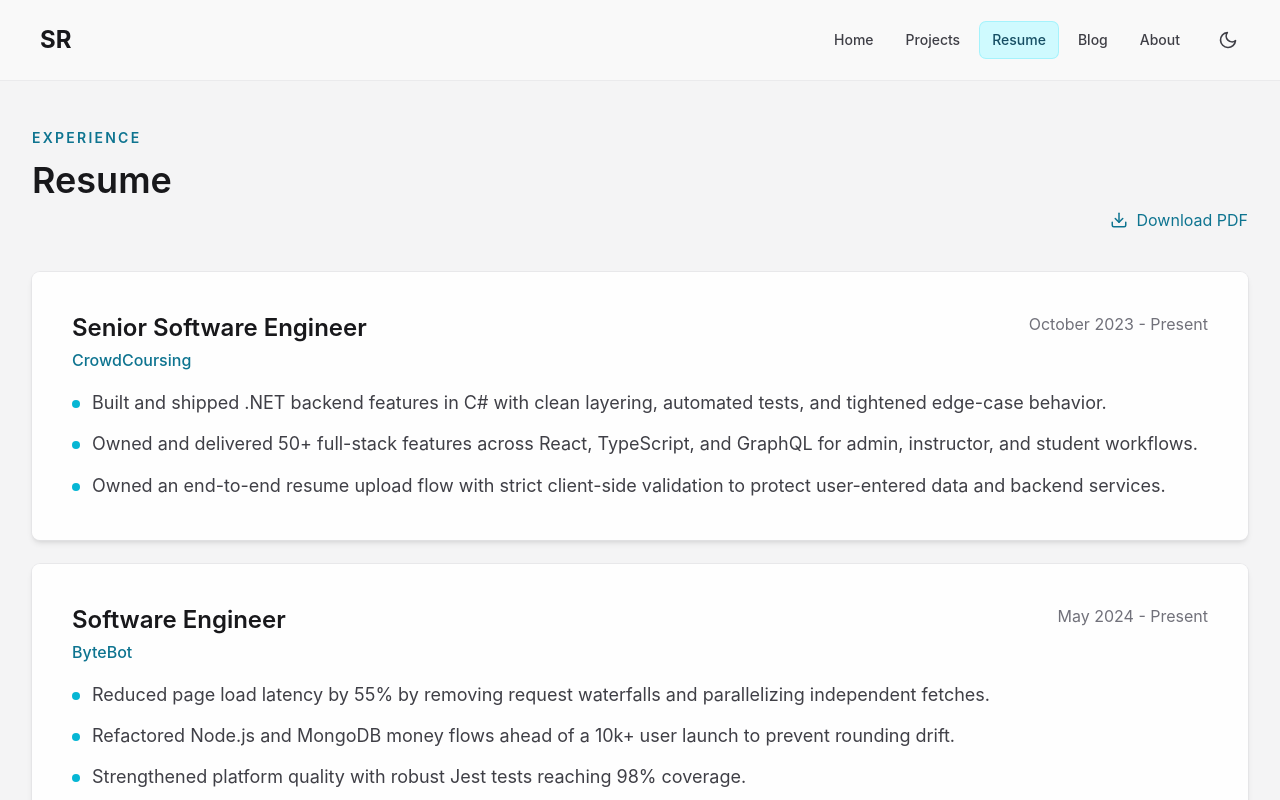
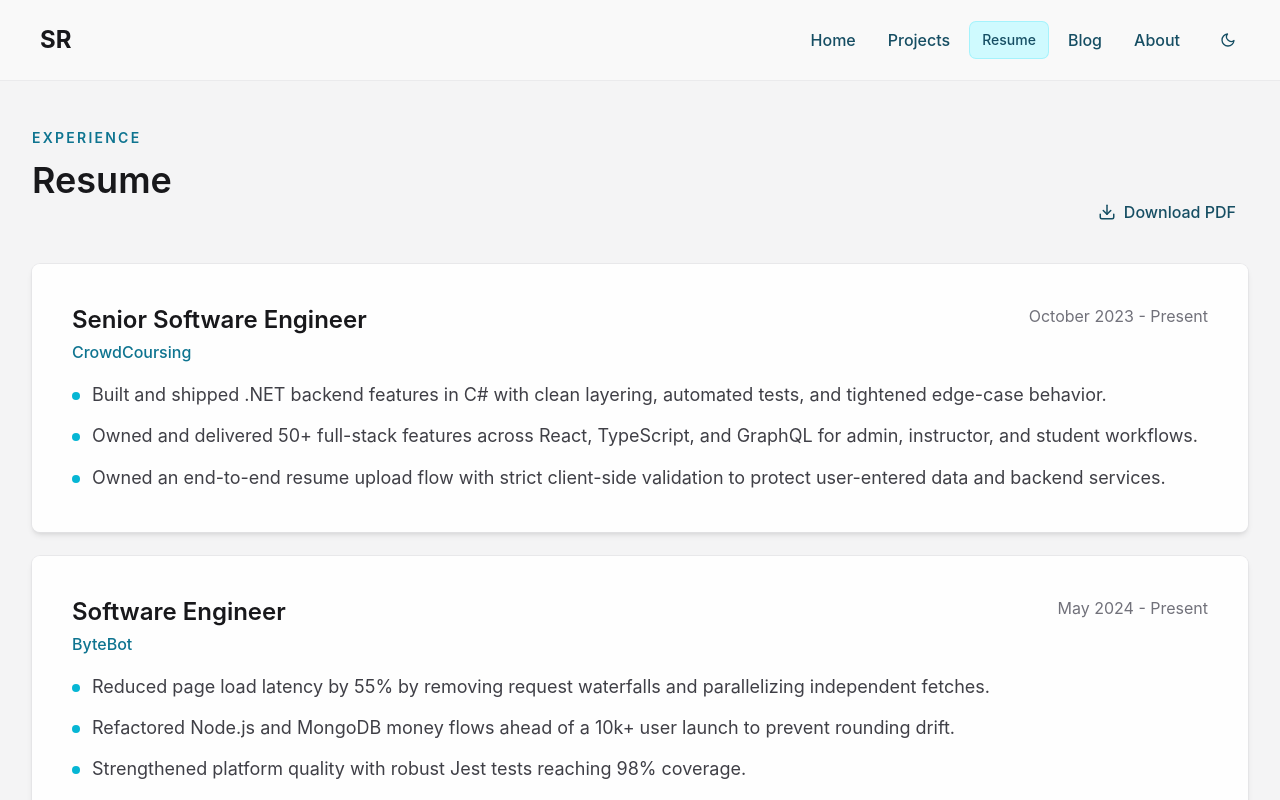
Before and after one commit to Smrosner/portfolio, a Next.js app: page /resume in a window 1280 px wide. Shown: the top 800 px of the page. Built offline with nearby package versions, Linux system fonts and the light colour scheme.

Commit message:
refactor: standardize navigation and link styles by introducing pageLink theme component and updating layouts

```diff
--- a/src/app/page.tsx
+++ b/src/app/page.tsx
@@ -91,14 +91,14 @@ export default function Home(): JSX.Element {
       </section>
 
       <section className="mx-auto max-w-7xl px-6 py-14 lg:px-8">
-        <div className="mb-10 flex flex-col gap-4 sm:flex-row sm:items-end sm:justify-between">
+        <div className="mb-8 flex flex-col gap-4 sm:flex-row sm:items-end sm:justify-between">
           <div>
             <p className="mb-3 text-sm font-semibold uppercase tracking-[0.16em] text-cyan-700 dark:text-cyan-300">
               Selected Work
             </p>
             <h2 className={theme.typography.h2}>Featured Projects</h2>
           </div>
-          <Link href="/projects" className={theme.typography.link}>
+          <Link href="/projects" className={theme.components.pageLink}>
             See all projects
           </Link>
         </div>
@@ -110,14 +110,14 @@ export default function Home(): JSX.Element {
       </section>
 
       <section className="mx-auto max-w-7xl px-6 py-14 lg:px-8">
-        <div className="mb-10 flex flex-col gap-4 sm:flex-row sm:items-end sm:justify-between">
+        <div className="mb-8 flex flex-col gap-4 sm:flex-row sm:items-end sm:justify-between">
           <div>
             <p className="mb-3 text-sm font-semibold uppercase tracking-[0.16em] text-cyan-700 dark:text-cyan-300">
               Technical Writing
             </p>
             <h2 className={theme.typography.h2}>Recent Articles</h2>
           </div>
-          <Link href="/blog" className={theme.typography.link}>
+          <Link href="/blog" className={theme.components.pageLink}>
             Visit the blog
           </Link>
         </div>
--- a/src/app/projects/page.tsx
+++ b/src/app/projects/page.tsx
@@ -22,8 +22,8 @@ export default function ProjectsPage(): JSX.Element {
           </p>
           <h1 className={theme.typography.h1}>Project Case Studies</h1>
           <p className={`${theme.typography.body} max-w-3xl`}>
-            Resume-backed examples of how I turn ambiguous product and system
-            problems into reliable shipped software.
+            Examples of how I turn ambiguous product and system problems into
+            reliable shipped software.
           </p>
         </div>
 
--- a/src/components/Resume.tsx
+++ b/src/components/Resume.tsx
@@ -75,7 +75,7 @@ export default function Resume({ compact = false }: ResumeProps): JSX.Element {
 
   return (
     <section>
-      <div className="mb-10 flex flex-col gap-4 sm:flex-row sm:items-end sm:justify-between">
+      <div className="mb-8 flex flex-col gap-4 sm:flex-row sm:items-end sm:justify-between">
         <div>
           <p className="mb-3 text-sm font-semibold uppercase tracking-[0.16em] text-cyan-700 dark:text-cyan-300">
             Experience
@@ -88,13 +88,13 @@ export default function Resume({ compact = false }: ResumeProps): JSX.Element {
           <a
             href="/ShayRosnerResume.pdf"
             download="ShayRosnerResume.pdf"
-            className={`${theme.typography.link} flex items-center gap-2`}
+            className={`${theme.components.pageLink} flex items-center gap-2`}
           >
             <DownloadIcon size={18} />
             Download PDF
           </a>
           {compact && (
-            <Link href="/resume" className={theme.typography.link}>
+            <Link href="/resume" className={theme.components.pageLink}>
               Full resume
             </Link>
           )}
@@ -109,9 +109,7 @@ export default function Resume({ compact = false }: ResumeProps): JSX.Element {
           >
             <div className="mb-4 flex flex-col gap-2 md:flex-row md:items-start md:justify-between">
               <div>
-                <h3 className={`${theme.typography.h3} !mb-1`}>
-                  {exp.title}
-                </h3>
+                <h3 className={`${theme.typography.h3} !mb-1`}>{exp.title}</h3>
                 <p className="font-medium text-cyan-700 dark:text-cyan-300">
                   {exp.company}
                 </p>
@@ -122,7 +120,10 @@ export default function Resume({ compact = false }: ResumeProps): JSX.Element {
             </div>
             <ul className="space-y-3">
               {exp.description.map((item) => (
-                <li key={item} className={`${theme.typography.body} flex gap-3`}>
+                <li
+                  key={item}
+                  className={`${theme.typography.body} flex gap-3`}
+                >
                   <span
                     aria-hidden="true"
                     className="mt-3 h-2 w-2 shrink-0 rounded-full bg-cyan-500"
--- a/src/components/shared/Navbar.tsx
+++ b/src/components/shared/Navbar.tsx
@@ -56,11 +56,11 @@ export default function Navbar(): JSX.Element {
               <Link
                 key={item.href}
                 href={item.href}
-                className={`rounded-md px-3 py-2 text-sm font-medium transition-colors ${
+                className={
                   active
-                    ? "bg-cyan-100 text-cyan-900 ring-1 ring-cyan-200 dark:bg-cyan-400/15 dark:text-cyan-100 dark:ring-cyan-400/30"
-                    : `${themeStyles.colors.text.secondary} hover:bg-zinc-100 hover:text-cyan-800 dark:hover:bg-zinc-900 dark:hover:text-cyan-200`
-                }`}
+                    ? "rounded-md px-3 py-2 text-sm font-medium transition-colors bg-cyan-100 text-cyan-900 ring-1 ring-cyan-200 dark:bg-cyan-400/15 dark:text-cyan-100 dark:ring-cyan-400/30"
+                    : themeStyles.components.pageLink
+                }
               >
                 {item.label}
               </Link>
@@ -71,10 +71,8 @@ export default function Navbar(): JSX.Element {
             onClick={toggleTheme}
             aria-label="Toggle theme"
             className={`ml-2 flex h-10 w-10 items-center justify-center rounded-md bg-transparent focus:outline-none focus-visible:outline focus-visible:outline-2 focus-visible:outline-cyan-500/80 focus-visible:outline-offset-2 transition duration-300 ${
-              themeStyles.colors.text.secondary
-            } hover:bg-zinc-100 hover:text-cyan-800 dark:hover:bg-zinc-900 dark:hover:text-cyan-200 ${
-              mounted ? "opacity-100" : "opacity-0"
-            }`}
+              themeStyles.components.pageLink
+            } ${mounted ? "opacity-100" : "opacity-0"}`}
           >
             {!mounted ? null : theme === "dark" ? <SunIcon /> : <MoonIcon />}
           </button>
@@ -86,10 +84,8 @@ export default function Navbar(): JSX.Element {
             onClick={toggleTheme}
             aria-label="Toggle theme"
             className={`flex h-10 w-10 items-center justify-center rounded-md bg-transparent focus:outline-none focus-visible:outline focus-visible:outline-2 focus-visible:outline-cyan-500/80 focus-visible:outline-offset-2 transition duration-300 ${
-              themeStyles.colors.text.secondary
-            } hover:bg-zinc-100 hover:text-cyan-800 dark:hover:bg-zinc-900 dark:hover:text-cyan-200 ${
-              mounted ? "opacity-100" : "opacity-0"
-            }`}
+              themeStyles.components.pageLink
+            } ${mounted ? "opacity-100" : "opacity-0"}`}
           >
             {!mounted ? null : theme === "dark" ? <SunIcon /> : <MoonIcon />}
           </button>
@@ -126,11 +122,11 @@ export default function Navbar(): JSX.Element {
                   key={item.href}
                   href={item.href}
                   onClick={() => setIsOpen(false)}
-                  className={`rounded-md px-3 py-2 text-sm font-medium transition-colors ${
+                  className={
                     active
-                      ? "bg-cyan-100 text-cyan-900 dark:bg-cyan-400/15 dark:text-cyan-100"
-                      : `${themeStyles.colors.text.secondary} hover:bg-zinc-100 dark:hover:bg-zinc-900`
-                  }`}
+                      ? "rounded-md px-3 py-2 text-sm font-medium transition-colors bg-cyan-100 text-cyan-900 dark:bg-cyan-400/15 dark:text-cyan-100"
+                      : themeStyles.components.pageLink
+                  }
                 >
                   {item.label}
                 </Link>
--- a/src/styles/theme.ts
+++ b/src/styles/theme.ts
@@ -64,6 +64,8 @@ export const theme = {
     nav: "text-zinc-700 hover:text-cyan-700 dark:text-zinc-300 dark:hover:text-cyan-300 transition-colors duration-200",
     input:
       "rounded-lg border border-zinc-300 dark:border-zinc-700 bg-white dark:bg-zinc-900 px-4 py-2 focus:ring-2 focus:ring-cyan-400 focus:border-transparent",
+    pageLink:
+      "rounded-md px-3 py-2 transition-colors text-cyan-900 dark:text-cyan-200 hover:bg-cyan-100 hover:text-cyan-700 dark:hover:bg-zinc-900 dark:hover:text-cyan-200 font-medium text-md",
   },
   effects: {
     hover:
```
